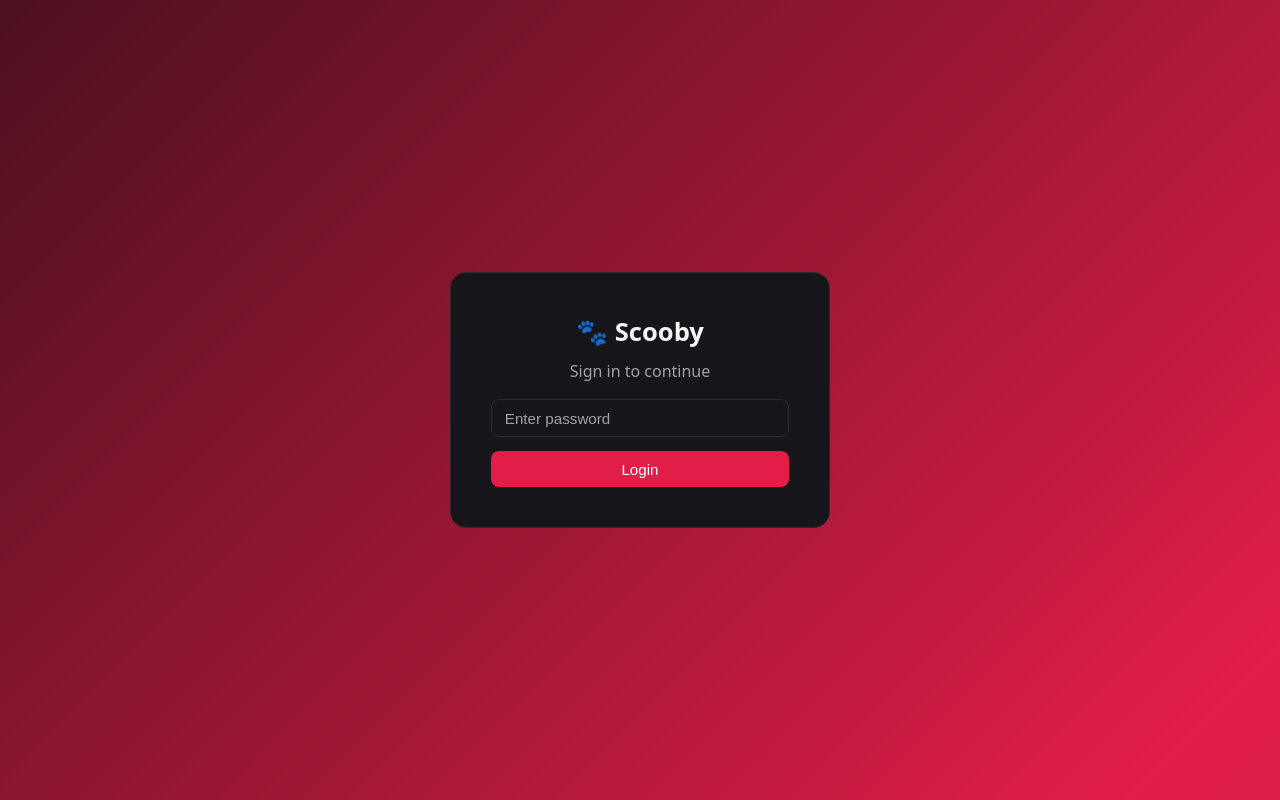
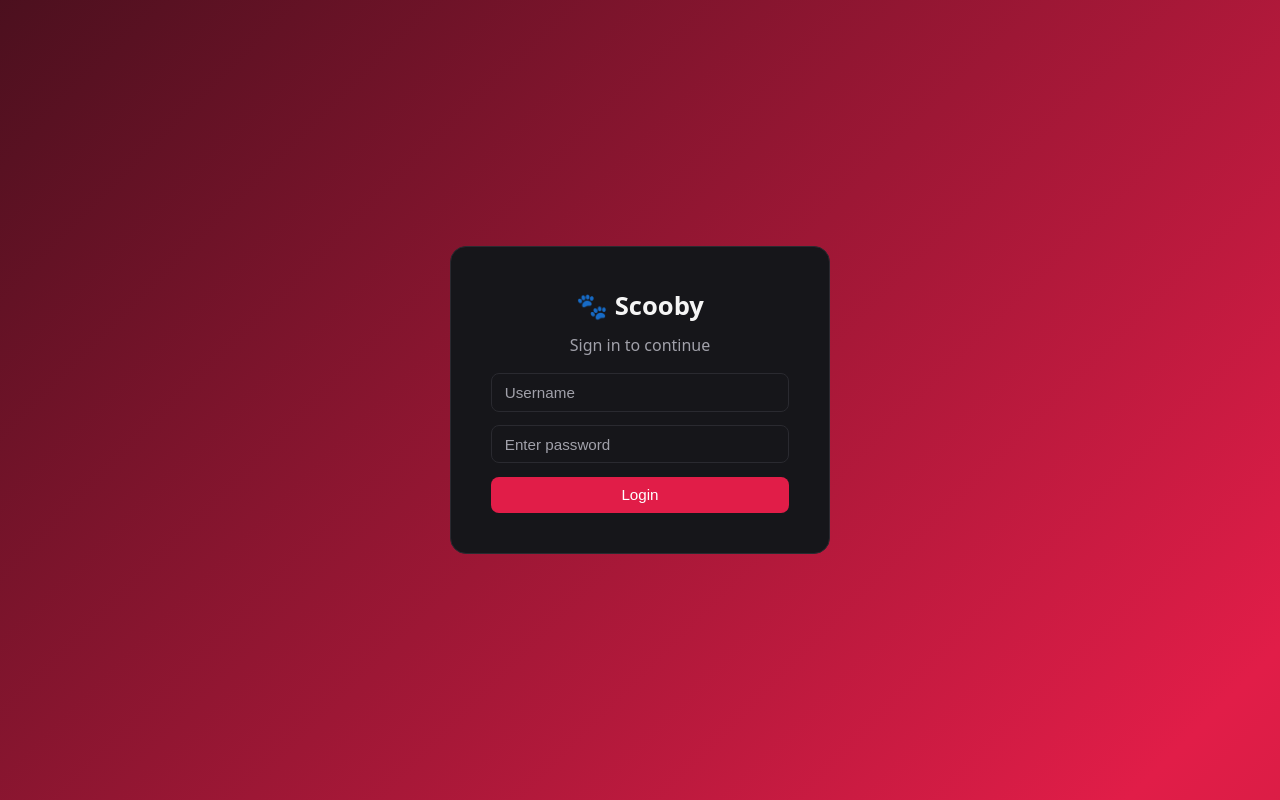
Before and after one commit to The-only-Direction/Scooby_2.0, a Next.js app: page / in a window 1280 px wide. Built offline with nearby package versions, Linux system fonts and the light colour scheme.

Commit message:
Added username to login

```diff
--- a/app/api/login/route.js
+++ b/app/api/login/route.js
@@ -1,9 +1,10 @@
 import {supabase} from '@/lib/supabase';
 export async function POST(request){
-    const {password} = await request.json();
+    const {username,    password} = await request.json();
     const {data,error} = await supabase
     .from('users')
-    .select('id, name, team, role')
+    .select('id, name, team, role, status')
+    .eq('username', username)
     .eq('password',password)
     .single();
     if (error||!data){
--- a/app/page.js
+++ b/app/page.js
@@ -3,6 +3,7 @@ import { useState } from 'react';
 import { useRouter } from 'next/navigation';
 
 export default function Login() {
+  const [username, setUsername] = useState('');
   const [password, setPassword] = useState('');
   const router=useRouter();
 
@@ -11,7 +12,7 @@ export default function Login() {
     const res=await fetch('/api/login',{
       method:'POST',
       headers: {'Content-Type':'application/json'},
-      body: JSON.stringify({password}),
+      body: JSON.stringify({username, password}),
     });
     const result =await res.json();
     if(result.success){
@@ -33,6 +34,12 @@ export default function Login() {
         <p className="muted" style={{textAlign:'center', marginTop:'-0.5rem'}}>Sign in to continue</p>
         <form onSubmit={handleSubmit}>
           <input
+          type="text"
+          value={username}
+          onChange={(e)=>setUsername(e.target.value)}
+          placeholder="Username"
+          />
+          <input
             type="password"
             value={password}
             onChange={(e) => setPassword(e.target.value)}
```
Also changed, not shown: 2 other files (tests, documents, lock files or other folders).
